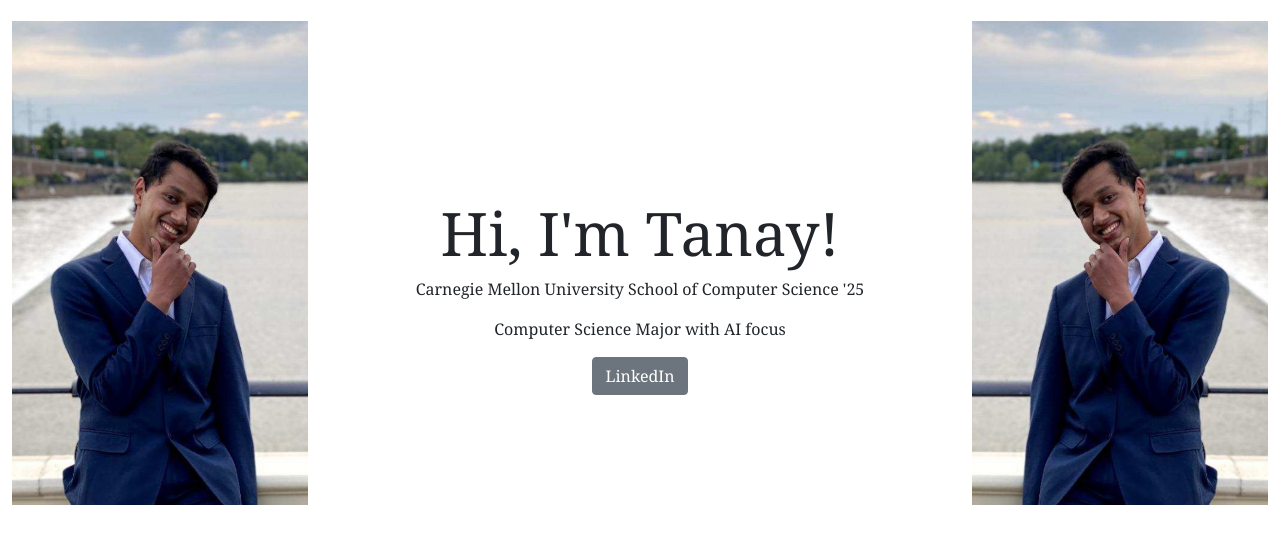
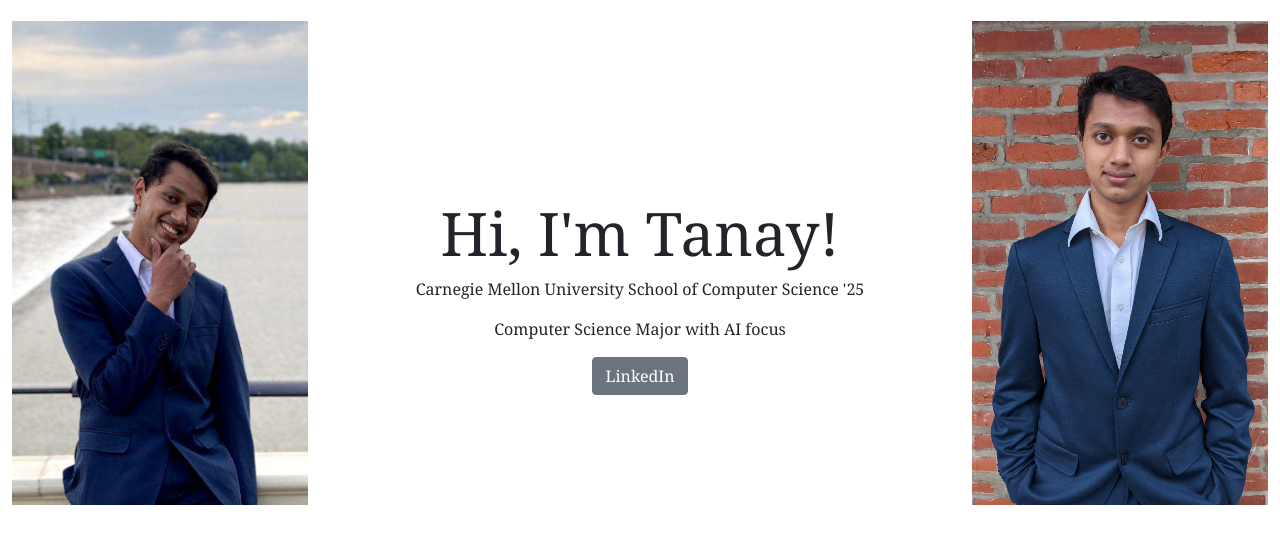
Before and after one commit to TBennur/website, a Flask app: page / in a window 1280 px wide. Shown: the part 56-600 px from the top of the page. Run offline with Flask 2, Linux system fonts and the light colour scheme; parts of the project's set-up code (start-up, migrations or seed data) failed here and were passed over; some libraries are stand-ins or nearby versions.

Commit message:
Changed Secondary Home Image

```diff
--- a/website/templates/home.html
+++ b/website/templates/home.html
@@ -12,7 +12,7 @@
     <div class = "container-fluid webpage-render">
       <div class = "row">
         <div class = "col-3">
-          <img id = "unstyled-image" src="{{ url_for('static',     filename='defaultFiles/tanayPic.jpg') }}" class="img-fluid stylized-image center" style="margin-top: 0.35cm;">
+          <img id = "unstyled-image" src="{{ url_for('static',     filename='defaultFiles/tanayPic1.jpg') }}" class="img-fluid stylized-image center" style="margin-top: 0.35cm;">
         </div>
         <div class = "col-6 text-center">
           <h1 style="font-size: 60px; margin-top: 5cm; font-family: Cambria;" class = "text-xxl-center">Hi, I'm Tanay!</h1>
@@ -21,7 +21,7 @@
           <a class="btn btn-secondary center" href = "https://www.linkedin.com/in/tanay-bennur-73b3b31b3/" style="font-family: Cambria;">LinkedIn</a>
         </div>
         <div class = "col-3">
-          <img id = "unstyled-image" src="{{ url_for('static',     filename='defaultFiles/tanayPicMirror.jpg') }}" class="img-fluid stylized-image center" style="margin-top: 0.35cm;">
+          <img id = "unstyled-image" src="{{ url_for('static',     filename='defaultFiles/tanayPic2.jpg') }}" class="img-fluid stylized-image center" style="margin-top: 0.35cm;">
         </div>
       </div>
 
```
Also changed, not shown: website/static/defaultFiles/tanayPic1.jpg (renamed from website/static/defaultFiles/tanayPic.jpg), website/static/defaultFiles/tanayPic2.jpg (added), website/static/defaultFiles/tanayPicMirror.jpg (deleted).
